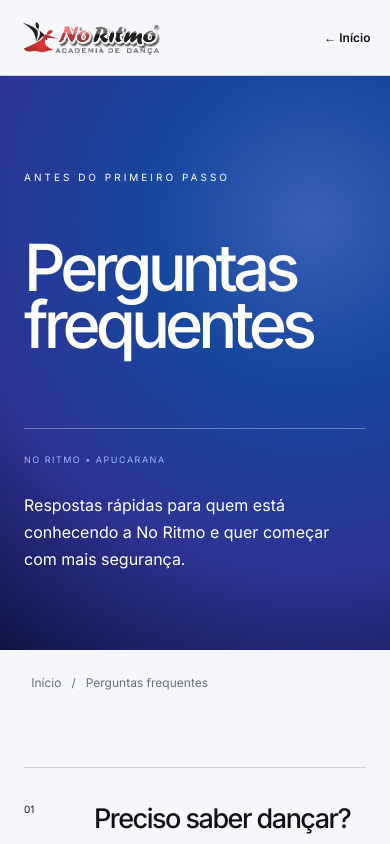
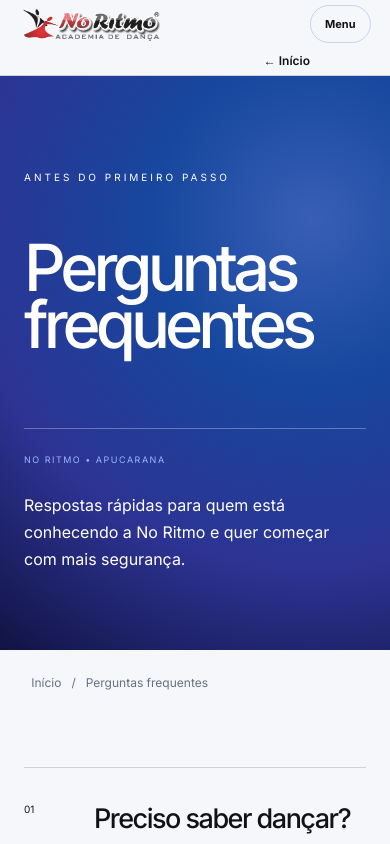
Before and after one commit to leonardodariva/no-ritmo-academia-de-danca, a Next.js app: page /faq in a window 390 px wide. Shown: the top 844 px of the page. Built offline with nearby package versions, Linux system fonts and the light colour scheme; a web font is replaced by a local one.

Commit message:
a11y: habilita navegação mobile nas páginas internas

```diff
--- a/app/SubpageShell.tsx
+++ b/app/SubpageShell.tsx
@@ -11,6 +11,7 @@ export default function SubpageShell({ kicker, title, intro, sections }: { kicke
         <nav aria-label="Navegação das páginas internas">
           <Link href="/sobre">Sobre</Link><Link href="/conhecimento">Conhecimento</Link><Link href="/artigos">Artigos</Link><Link href="/aulas">Aulas</Link><Link href="/eventos">Eventos</Link><Link href="/contato">Contato</Link>
         </nav>
+        <details className="mobile-menu"><summary aria-label="Abrir menu">Menu</summary><nav aria-label="Navegação mobile"><Link href="/sobre">A No Ritmo</Link><Link href="/conhecimento">Conhecimento</Link><Link href="/artigos">Artigos</Link><Link href="/aulas">Aulas</Link><Link href="/eventos">Eventos</Link><Link href="/contato">Contato</Link></nav></details>
         <Link className="subpage-back" href="/">← Início</Link>
       </header>
       <section className="subpage-hero">
```
